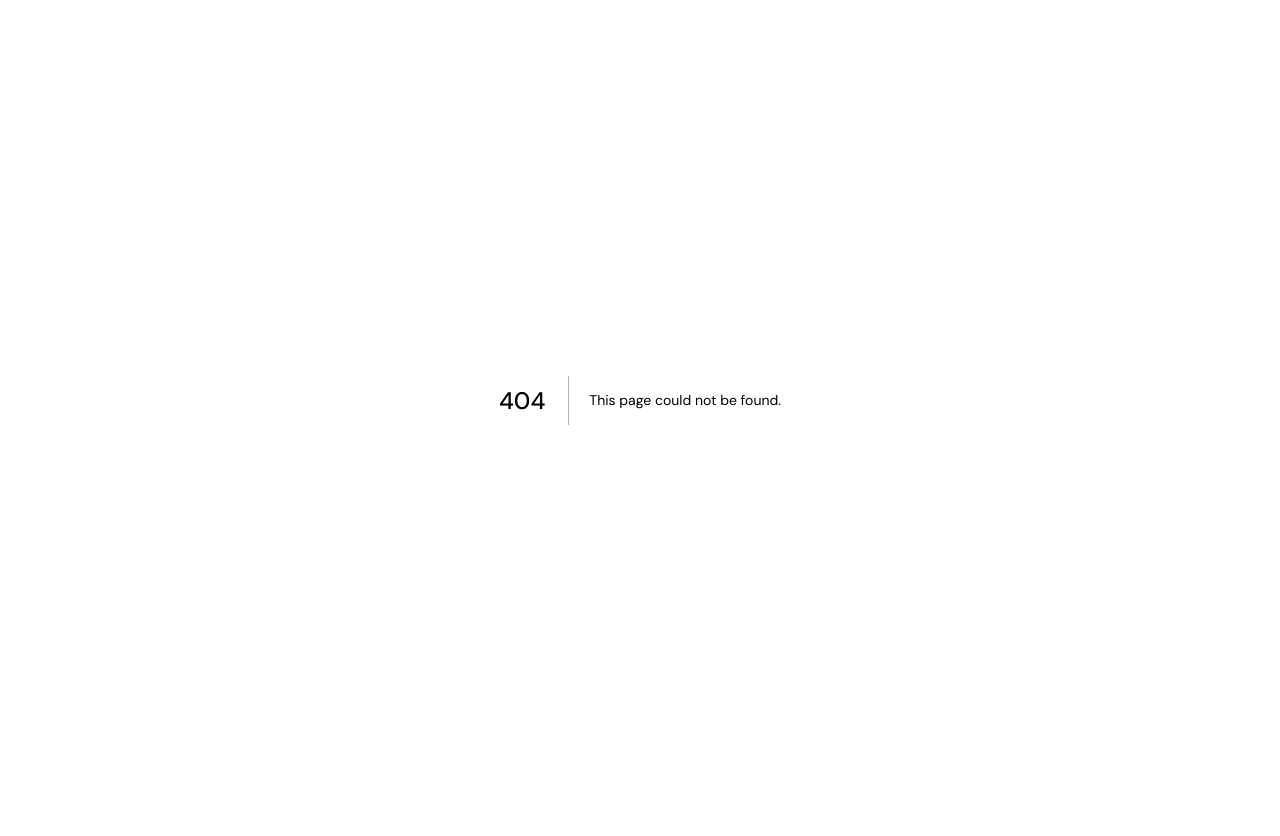
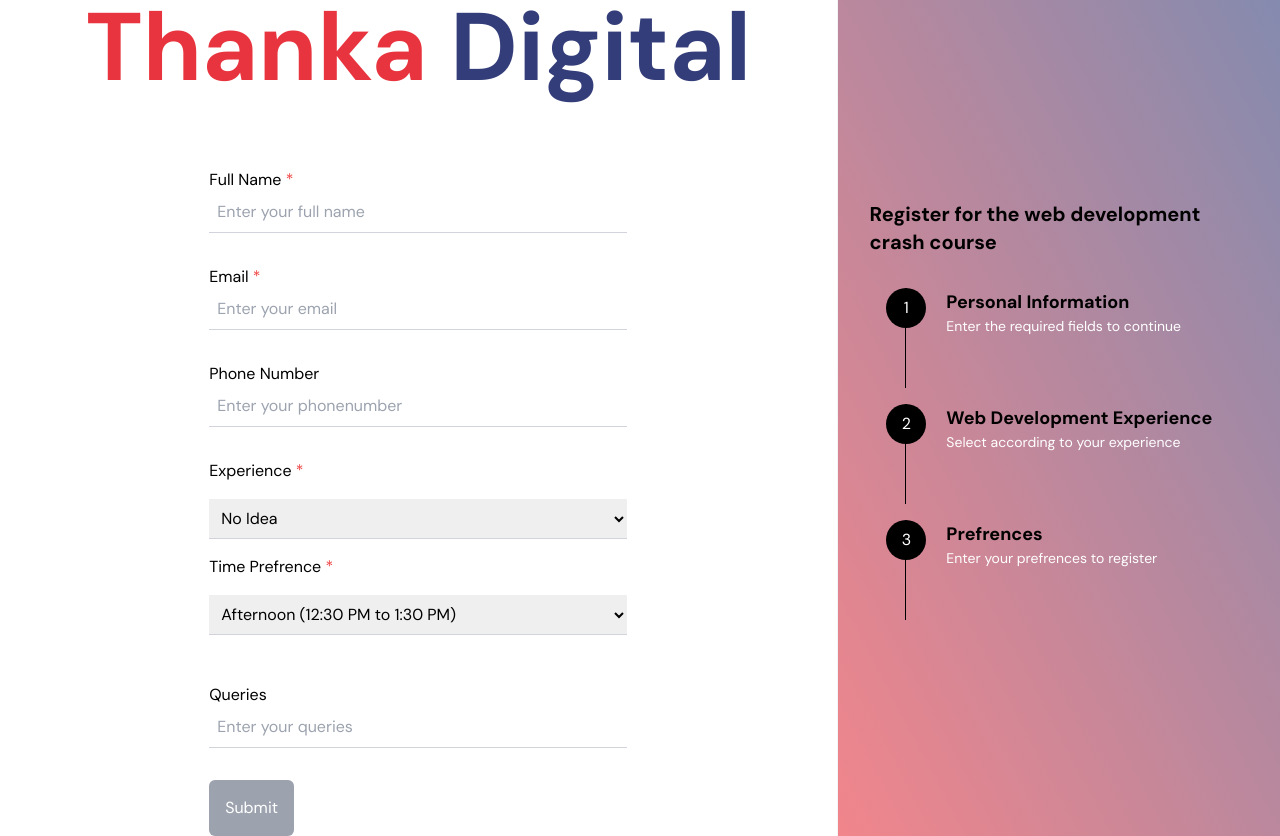
Before and after one commit to alsongarbuja/thankadigital, a Next.js app: page /web-dev-course-registration in a window 1280 px wide. Before the commit this address had no page. Before the commit the page ends 800 px from the top, so only its background shows below. Built offline with nearby package versions, Linux system fonts and the light colour scheme.

Commit message:
temp: added a temporary form for web development course register

```diff
--- /dev/null
+++ b/src/app/web-dev-course-registration/page.tsx
@@ -0,0 +1,155 @@
+'use client';
+
+import Select from '../../components/temporary/Select';
+import Input from '../../components/temporary/Input';
+import React, { useEffect, useState } from 'react'
+
+interface userData {
+  "entry.668855873": string;
+  "entry.2093799469": string;
+  "entry.64164442"?: string;
+  "entry.148672612": string;
+  "entry.331549010": string;
+  "entry.703362708": string;
+}
+
+export type dynamicObject = {
+  [key: string]: string;
+}
+
+const WebDevCourseRegisterPage = () => {
+
+  const [data, setData] = useState<userData>({
+    "entry.668855873": '',
+    "entry.2093799469": '',
+    "entry.64164442": '',
+    "entry.148672612": '',
+    "entry.331549010": '',
+    "entry.703362708": '',
+  })
+  const [currentStep, setCurrentStep] = useState(0);
+  const [error, setError] = useState<dynamicObject>({});
+
+  const handleChange = (e: React.ChangeEvent<HTMLInputElement | HTMLSelectElement>) => {
+    if(e.target.name === "entry.2093799469") {
+      setCurrentStep(1);
+    }
+    if(currentStep === 1 && e.target.name === "entry.148672612") {
+      setCurrentStep(2);
+    }
+    if(currentStep === 2 && e.target.name === "entry.331549010") {
+      setCurrentStep(3);
+    }
+    setData(prev => ({ ...prev, [e.target.name]: e.target.value }))
+  }
+
+  return (
+    <main className="flex flex-col-reverse lg:flex-row">
+      <section className="flex flex-col items-center gap-10 justify-center w-full lg:min-h-screen lg:w-[80%] lg:border-r lg:border-gray-100">
+        <h1><span className="text-primary_red">Thanka</span> <span className="text-primary_blue">Digital</span></h1>
+        <form action="https://docs.google.com/forms/d/e/1FAIpQLSem27B9cJzDg_kDEX81Z-UXMx6fgN1Aok8wcA2VZ_bgd3I17w/formResponse" className="w-1/2">
+          <Input
+            label="Full Name"
+            type="text"
+            name='entry.668855873'
+            placeholder="Enter your full name"
+            value={data["entry.668855873"]}
+            handleChange={handleChange}
+            error={error}
+          />
+          <Input
+            label="Email"
+            type="email"
+            name="entry.2093799469"
+            placeholder="Enter your email"
+            value={data["entry.2093799469"]}
+            handleChange={handleChange}
+            error={error}
+          />
+          <Input
+            label="Phone Number"
+            type="text"
+            name='entry.64164442'
+            placeholder="Enter your phonenumber"
+            isRequired={false}
+            value={data["entry.64164442"] || ''}
+            handleChange={handleChange}
+            error={error}
+          />
+          <Select
+            label="Experience"
+            name='entry.148672612'
+            value={data["entry.148672612"]}
+            handleChange={handleChange}
+            error={error}
+            options={['No Idea', 'Basic knowledge', 'Basic React', 'Basic React + Node']}
+          />
+          <Select
+            label="Time prefrence"
+            name='entry.331549010'
+            value={data["entry.331549010"]}
+            handleChange={handleChange}
+            error={error}
+            options={['Afternoon (12:30 PM to 1:30 PM)', 'Evening (3:30 PM to 4:30 PM)']}
+          />
+          <Input
+            label="Queries"
+            type="text"
+            name='entry.703362708'
+            placeholder="Enter your queries"
+            value={data["entry.703362708"]}
+            isRequired={false}
+            handleChange={handleChange}
+            error={error}
+          />
+          <button disabled={currentStep < 3} type="submit" className="p-4 text-white rounded-md bg-primary_blue/95 hover:bg-primary_blue disabled:bg-gray-400 disabled:cursor-not-allowed">Submit</button>
+        </form>
+      </section>
+      <section className="flex flex-col items-center justify-center gap-4 p-8 border-b border-gray- 00 bg-gradient-to-tr from-primary_red/60 to-primary_blue/60 lg:border-0">
+        <h4>Register for the web development crash course</h4>
+        <Stepper currentStep={currentStep} />
+      </section>
+    </main>
+  )
+}
+
+const Stepper = ({ currentStep } : { currentStep: number }) => {
+  const steps = [
+    {
+      stepIndex: 1,
+      title: 'Personal Information',
+      description: 'Enter the required fields to continue',
+      isCompleted: false,
+    },
+    {
+      stepIndex: 2,
+      title: 'Web Development Experience',
+      description: 'Select according to your experience',
+      isCompleted: false,
+    },
+    {
+      stepIndex: 3,
+      title: 'Prefrences',
+      description: 'Enter your prefrences to register',
+      isCompleted: false,
+    },
+  ];
+
+  return (
+    <div className="flex flex-col justify-center mt-4 lg:flex-col">
+      {steps.map((step) => (
+        <div key={step.stepIndex} className={`flex flex-col mb-4 border-l ${currentStep >= step.stepIndex  ? 'border-green-600' : 'border-black'} min-h-[100px] relative`}>
+          <div className={`absolute top-0 flex items-center justify-center w-10 h-10 text-white ${currentStep >= step.stepIndex ? 'bg-green-600' : 'bg-black'} rounded-full -left-5`}>
+            <span>{currentStep >= step.stepIndex ? "✓" : step.stepIndex}</span>
+          </div>
+          <div className="pl-10">
+            <h5>{step.title}</h5>
+            <p className="text-sm text-white">{step.description}</p>
+          </div>
+        </div>
+      ))}
+    </div>
+    )
+}
+
+export default WebDevCourseRegisterPage
--- /dev/null
+++ b/src/components/temporary/Input.tsx
@@ -0,0 +1,34 @@
+import { dynamicObject } from "../../app/web-dev-course-registration/page";
+
+interface InputProps {
+  label: string;
+  type: string;
+  placeholder: string;
+  isRequired?: boolean;
+  value: string;
+  name: string;
+  error: dynamicObject;
+  handleChange: (e: React.ChangeEvent<HTMLInputElement>) => void;
+}
+
+const Input = (props: InputProps) => {
+  const { label, name, type, placeholder, isRequired=true, value, handleChange, error } = props;
+
+  return (
+    <div className="w-full my-8">
+      <label className="capitalize">{label} {isRequired && <span className="text-red-500">*</span>}</label>
+      <input
+        type={type}
+        name={name}
+        placeholder={placeholder}
+        required={isRequired}
+        value={value}
+        onChange={handleChange}
+        className={`w-full p-2 ${error.hasOwnProperty(name) ? 'border-red-500 border-2' : 'border-gray-300 border-b'} outline-transparent focus:border-b-2 focus:border-primary_blue`}
+      />
+      {error.hasOwnProperty(name) && <p className="text-red-500">{error[name]}</p>}
+    </div>
+  )
+}
+
+export default Input
--- /dev/null
+++ b/src/components/temporary/Select.tsx
@@ -0,0 +1,37 @@
+import { dynamicObject } from '../../app/web-dev-course-registration/page';
+
+interface SelectProps {
+  label: string;
+  isRequired?: boolean;
+  value: string;
+  name: string;
+  handleChange: (e: React.ChangeEvent<HTMLSelectElement>) => void;
+  options: string[];
+  error: dynamicObject;
+}
+
+const Select = (props: SelectProps) => {
+  const { label, name, options, isRequired=true, value, handleChange, error } = props;
+
+  return (
+    <div className="w-full">
+      <label className="capitalize">{label} <span className="text-red-500">*</span></label>
+      <select
+        name={name}
+        value={value}
+        required={isRequired}
+        onChange={handleChange}
+        className="w-full p-2 my-4 border-b border-gray-300 outline-transparent focus:border-b-2 focus:border-primary_blue"
+      >
+        {
+          options.map((option, index) => (
+            <option value={option} key={index}>{option}</option>
+          ))
+        }
+      </select>
+      {error.hasOwnProperty(name) && <p className="text-red-500">{error[name]}</p>}
+    </div>
+  )
+}
+
+export default Select
```
